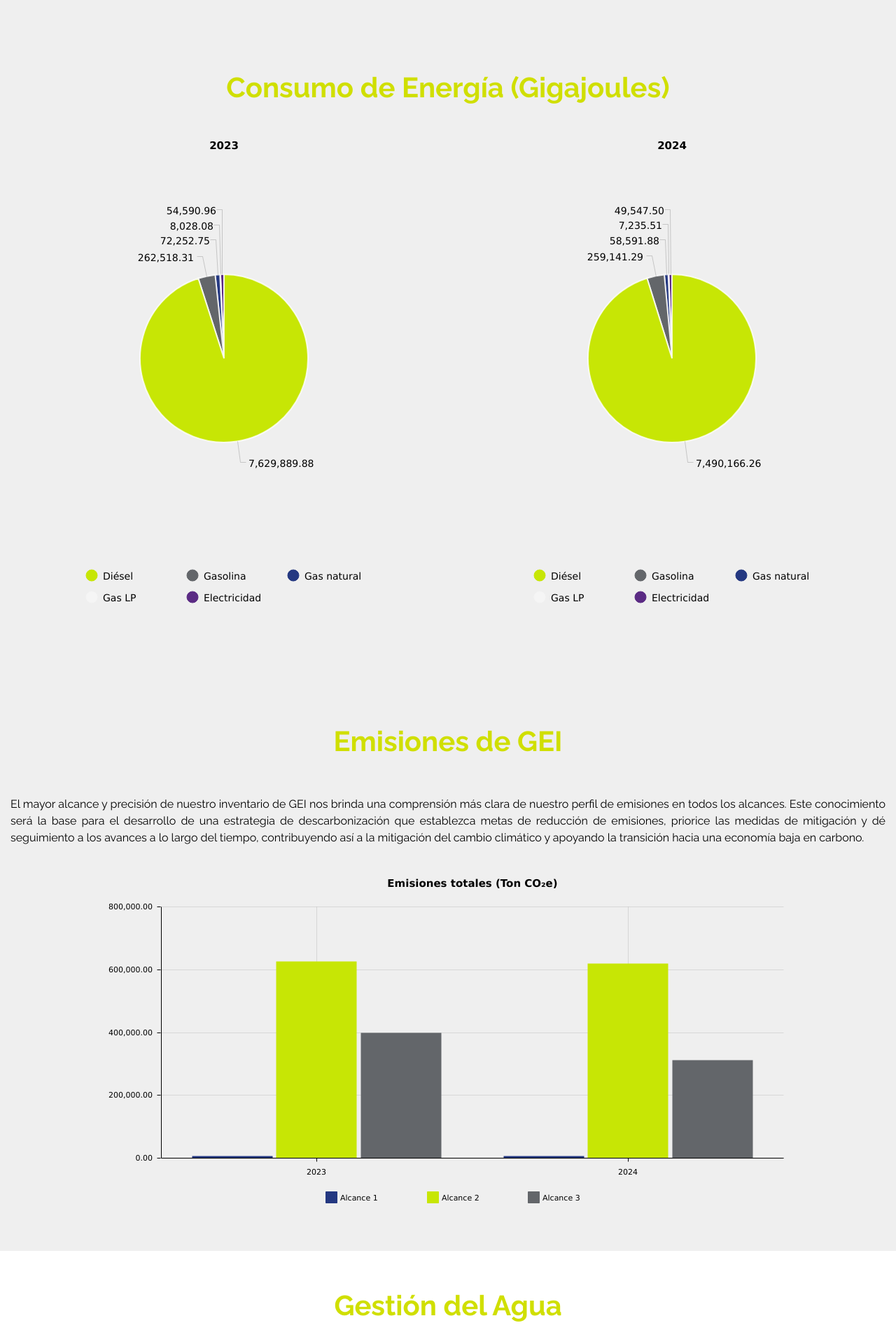
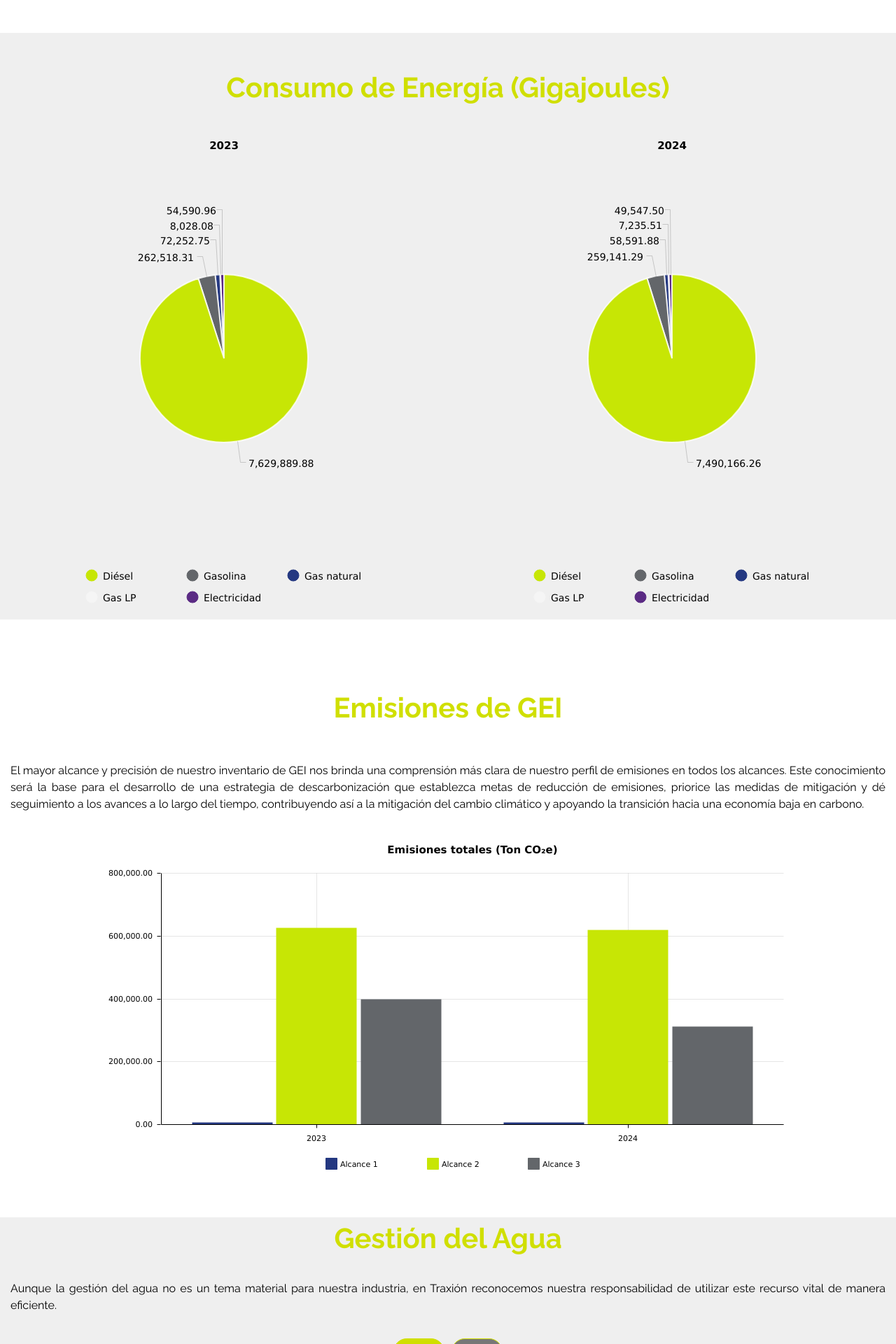
Before and after one commit to PabloDC99/TraxionESG, a Django app: page /es/ambiental in a window 1280 px wide. Shown: the part 2887-4807 px from the top of the page at 70% size. Run offline with Django 3.2, Linux system fonts and the light colour scheme; some libraries are stand-ins or nearby versions.

Commit message:
fix seccion planeta

```diff
--- a/frontend/templates/es/frontend/ambiental.html
+++ b/frontend/templates/es/frontend/ambiental.html
@@ -15,7 +15,7 @@
 {% endblock %}
 
 {% block wrapper %}
-    <div class="content-wrap">
+    <section class="container-fluid">
         <div class="container-fluid" style="background-color: white;">
             <div class="container" style=" padding-bottom: 30px !important;">
                 <div id="gestion_ambiental" class="wow fadeInUp" data-wow-duration="1s">
@@ -27,16 +27,15 @@
                         contribuyendo activamente a un porvenir más sostenible.
                     </p>
                     <div class="fondo-con-boton">
-                        <a class="boton-sobre-fondo" href="#iniciativas" style="font-weight: bolder">Nuestras iniciativas</a>
+                        <a class="boton-sobre-fondo" href="" style="font-weight: bolder">Nuestras iniciativas</a>
                     </div>
                 </div>
             </div>
         </div>
-        <section id="negocios" class="container-fluid" style="background-color: #efefef;">
-            <div class="container">
+
+        <div class="container" id="gestion_entorno">
             <h1 class="text-center mt-3" style="color: #d0df00; padding-top: 30px;">Gestión del Entorno Natural</h1>
             <div id="cardsContainer" class="row my-4" style="position: relative; min-height: 500px;">
-
                 <div class="col-md-6 col-sm-12 card cards mb-3 card-shadow expandable-card" data-card="A">
                     <div class="short-content">
                         <div class="row no-gutters">
@@ -244,44 +243,50 @@
             </div>
         </div>
     </section>
-{#        <div class="container-fluid" style="background-color: #f8f9fa; padding: 50px 0;">#}
-{#            <div class="container">#}
-{#                <h1 class="text-center mb-5" style="color: #d0df00; font-weight: bold;">Economía Circular</h1>#}
+{#<div class="circle-container"> #}
+{#  <div class="circle-item" style="--i: 0;">#}
+{#    <img src="{% static 'images/ambiental/eco_circular.svg' %}" alt="Ecodiseño" class="circle-icon">#}
+{#    <div class="">#}
+{#      <h3>Uso eficiente de recursos</h3>#}
+{#      <p>Priorizamos la eficiencia en el uso de recursos, integrando principios de economía circular en todas nuestras operaciones.</p>#}
+{#    </div>#}
+{#  </div>#}
 {##}
-{#                <div class="loop-container">#}
-{#                    <div class="center-image">#}
-{#                        <img src="{% static 'images/ambiental/eco_circular.svg' %}" alt="Eco Circular"/>#}
-{#                    </div>#}
-{#                    <div class="bullet" style="--i: 0; --angle: 0deg; --distancia: 130px;">#}
-{#                        <h3>Uso eficiente de recursos</h3>#}
-{#                        <p>Priorizamos la eficiencia en el uso de recursos, integrando principios de economía circular#}
-{#                            en todas nuestras operaciones.</p>#}
-{#                    </div>#}
-{#                    <div class="bullet" style="--i: 1; --angle: 65deg; --distancia: 240px;">#}
-{#                        <h3>Renovación de llantas</h3>#}
-{#                        <p>Implementamos un programa de renovación de llantas que en 2024 permitió reutilizar 17,752#}
-{#                            unidades (51.5% del total), evitando 1,695 tCO₂e y generando ahorros netos de Ps. 2.07#}
-{#                            millones.</p>#}
-{#                    </div>#}
-{#                    <div class="bullet" style="--i: 2; --angle: 150deg; --distancia: 250px;">#}
-{#                        <h3>Disposición responsable</h3>#}
-{#                        <p>Las llantas que no pueden renovarse se entregan a proveedores autorizados que garantizan su#}
-{#                            adecuada disposición y tratamiento.</p>#}
-{#                    </div>#}
-{#                    <div class="bullet" style="--i: 3; --angle: 220deg; --distancia: 230px;">#}
-{#                        <h3>Reutilización de materiales</h3>#}
-{#                        <p>Devolvemos baterías y componentes de motor a los proveedores para su reutilización,#}
-{#                            manteniéndolos dentro de la cadena de valor.</p>#}
-{#                    </div>#}
+{#  <div class="circle-item" style="--i: 1;">#}
+{#    <img src="{% static 'images/ambiental/eco_circular.svg' %}" alt="Producción" class="circle-icon">#}
+{#    <div class="">#}
+{#      <h3>Renovación de llantas</h3>#}
+{#      <p>Implementamos un programa de renovación de llantas que en 2024 permitió reutilizar 17,752 unidades (51.5% del total), evitando 1,695 tCO₂e y generando ahorros netos de Ps. 2.07 millones.</p>#}
+{#    </div>#}
+{#  </div>#}
 {##}
-{#                    <div class="bullet" style="--i: 4; --angle: 310deg; --distancia: 260px;">#}
-{#                        <h3>Innovación y circularidad en empaques y agua</h3>#}
-{#                        <p>Promovemos conciencia ecológica comunitaria.</p>#}
-{#                    </div>#}
-{#                </div>#}
-{#            </div>#}
-{#        </div>#}
-        <div id="desempeño" class="container">
+{#  <div class="circle-item" style="--i: 2;">#}
+{#    <img src="{% static 'images/ambiental/eco_circular.svg' %}" alt="Uso" class="circle-icon">#}
+{#    <div class="">#}
+{#      <h3>Disposición responsable</h3>#}
+{#      <p>Las llantas que no pueden renovarse se entregan a proveedores autorizados que garantizan su adecuada disposición y tratamiento.</p>#}
+{#    </div>#}
+{#  </div>#}
+{##}
+{#  <div class="circle-item" style="--i: 3;">#}
+{#    <img src="{% static 'images/ambiental/eco_circular.svg' %}" alt="Reencauche" class="circle-icon">#}
+{#    <div class="">#}
+{#      <h3>Reutilización de materiales</h3>#}
+{#      <p>Devolvemos baterías y componentes de motor a los proveedores para su reutilización, manteniéndolos dentro de la cadena de valor.</p>#}
+{#    </div>#}
+{#  </div>#}
+{##}
+{#  <div class="circle-item" style="--i: 4;">#}
+{#    <img src="{% static 'images/ambiental/eco_circular.svg' %}" alt="Reciclaje" class="circle-icon">#}
+{#    <div class="">#}
+{#      <h3>Innovación y circularidad en empaques y agua</h3>#}
+{#      <p>En el negocio Pharma usamos hieleras reutilizables y biodegradables, y operamos plantas de tratamiento de aguas residuales para reutilizar agua en lavado y riego.</p>#}
+{#    </div>#}
+{#  </div>#}
+{#</div>#}
+
+
+    <section id="gestion_energia" class="container">
         <div id="desempeño_ambiental" class="wow fadeInUp" data-wow-duration="1s">
             <h1 class="text-center mt-5 mb-5" style="color: #d0df00;">Gestión de energía y combustible</h1>
             <p class="text-justify wow fadeInUp pb-5" data-wow-duration="1s">
@@ -306,39 +311,39 @@
                         <p>1. Sustitución de la iluminación tradicional por tecnología LED</p>
                     </div>
                     <div class="col-4">
-                            <img class="img1" src="{% static 'images/ambiental/energética_1.png' %}">
+                        <img src="{% static 'images/ambiental/energética_1.png' %}" style="max-width: 60%">
                     </div>
                     <div class="col-8">
                         <p>2. Instalación de sensores de movimiento para reducir el uso innecesario de
                             electricidad</p>
                     </div>
                     <div class="col-4">
-                            <img class="img1" src="{% static 'images/ambiental/energética_2.png' %}">
+                        <img src="{% static 'images/ambiental/energética_2.png' %}" style="max-width: 60%">
                     </div>
                     <div class="col-8">
                         <p>3. Instalación de paneles solares</p>
                     </div>
                     <div class="col-4">
-                            <img class="img1" src="{% static 'images/ambiental/energética_3.png' %}">
+                        <img src="{% static 'images/ambiental/energética_3.png' %}" style="max-width: 60%">
                     </div>
                     <div class="col-8">
                         <p>4. Adquisición de equipos energéticamente eficientes en todas nuestras unidades de
                             negocio</p>
                     </div>
                     <div class="col-4">
-                            <img class="img1" src="{% static 'images/ambiental/energética_4.png' %}">
+                        <img src="{% static 'images/ambiental/energética_4.png' %}" style="max-width: 60%">
                     </div>
                     <div class="col-8">
                         <p>5.Capacitaciones para crear conciencia sobre la conservación de energía y generar una
                             cultura de eficiencia</p>
                     </div>
                     <div class="col-4">
-                            <img class="img1" src="{% static 'images/ambiental/energética_5.png' %}">
+                        <img src="{% static 'images/ambiental/energética_5.png' %}" style="max-width: 60%">
                     </div>
                 </div>
             </div>
         </div>
-        </div>
+    </section>
 
     <section id="iniciativas">
         <div class="container mb-5 mt-5">
@@ -397,7 +402,7 @@
             </div>
         </div>
     </section>
-        <section class="mt-5 mb-5">
+    <section class="content-wrap mt-5 mb-5" id="energia">
         <div class="container">
             <div class="row">
                 <div class="col-md-12 col-sm-12 px-5 mt-5 d-flex justify-content-center">
@@ -416,7 +421,7 @@
 
     <section id="emisiones">
         <div class="container py-5">
-                <h1 class="text-center mt-5 mb-5" style="color: #d0df00;">Emisiones de GEI</h1>
+            <h1 class="text-center mb-5" style="color: #d0df00;">Emisiones de GEI</h1>
             <p class="text-justify">El mayor alcance y precisión de nuestro inventario de GEI nos brinda una
                 comprensión
                 más clara de nuestro perfil de emisiones en todos los alcances. Este conocimiento será la base para
@@ -431,12 +436,14 @@
             </div>
         </div>
     </section>
-    </div>
+
+    <section class="content-wrap" id="agua" >
         <div class="container">
             <div id="gestion_agua" class="wow fadeInUp" data-wow-duration="1s">
-            <h1 class="text-center mt-5 mb-5" style="color: #d0df00;">Gestión del Agua</h1>
+                <h1 class="text-center " style="color: #d0df00;">Gestión del Agua</h1>
                 <p class="text-justify wow fadeInUp" data-wow-duration="1s">
-                Aunque la gestión del agua no es un tema material para nuestra industria, en Traxión reconocemos nuestra
+                    Aunque la gestión del agua no es un tema material para nuestra industria, en Traxión reconocemos
+                    nuestra
                     responsabilidad de utilizar este recurso vital de manera eficiente.
                 </p>
                 <article id="downloadv2">
@@ -508,12 +515,14 @@
                 </article>
             </div>
         </div>
-
+    </section>
+    <section id="residuos">
         <div class="container mt-5 mb-5">
             <div id="residuos" class="wow fadeInUp" data-wow-duration="1s">
                 <h1 class="text-center mt-5 mb-5" style="color: #d0df00;">Gestión de Residuos</h1>
                 <p class="text-justify wow fadeInUp" data-wow-duration="1s">
-                Estamos comprometidos con mejorar nuestras prácticas de gestión de residuos mediante un enfoque integral
+                    Estamos comprometidos con mejorar nuestras prácticas de gestión de residuos mediante un enfoque
+                    integral
                     a nivel corporativo.
                 </p>
             </div>
@@ -565,7 +574,7 @@
             </table>
         </div>
 
-    <section id="cambio_climatico" class="content-wrap">
+
         <div id="otras_actividades" class="container" style="padding: 50px 0">
             <div class="row">
                 <div
--- a/frontend/templates/partials/menu.html
+++ b/frontend/templates/partials/menu.html
@@ -9,46 +9,46 @@
         </a>
     </li>
     <li class="sub">
-        <a href="{% url 'materialidad' %}">
+        <a href="">
             <div>{% trans 'Modelo ASG' %}</div>
         </a>
-        <ul>
-            <li class="">
-                <a href="{% url 'materialidad' %}?target=acciones">
-                    <div>{% trans "MODELO DE SOSTENIBILIDAD" %}</div>
-                </a>
-            </li>
-            <li class="">
-                <a href="{% url 'materialidad' %}?target=ejes">
-                    <div>{% trans "MODELO DE GESTIÓN" %}</div>
-                </a>
-            </li>
-            <li class="">
-                <a href="{% url 'materialidad' %}?target=modelo-sus">
-                    <div>{% trans "ESTRATEGIA DE SOSTENIBILIDAD" %}</div>
-                </a>
-            </li>
-            <li class="">
-                <a href="{% url 'materialidad' %}?target=grupos">
-                    <div>{% trans "GRUPOS DE INTERÉS" %}</div>
-                </a>
-            </li>
-            <li class="">
-                <a href="{% url 'materialidad' %}?target=actualizacion-sus">
-                    <div>{% trans "MATERIALIDAD" %}</div>
-                </a>
-            </li>
-            <li class="">
-                <a href="{% url 'materialidad' %}?target=contribucion_ods">
-                    <div>{% trans "CONTRIBUCIÓN A LOS ODS" %}</div>
-                </a>
-            </li>
-            <li class="">
-                <a href="{% url 'materialidad' %}?target=descargable">
-                    <div>{% trans "CONTENIDO DESCARGABLE" %}</div>
-                </a>
-            </li>
-        </ul>
+{#        <ul>#}
+{#            <li class="">#}
+{#                <a href="{% url 'materialidad' %}?target=acciones">#}
+{#                    <div>{% trans "MODELO DE SOSTENIBILIDAD" %}</div>#}
+{#                </a>#}
+{#            </li>#}
+{#            <li class="">#}
+{#                <a href="{% url 'materialidad' %}?target=ejes">#}
+{#                    <div>{% trans "MODELO DE GESTIÓN" %}</div>#}
+{#                </a>#}
+{#            </li>#}
+{#            <li class="">#}
+{#                <a href="{% url 'materialidad' %}?target=modelo-sus">#}
+{#                    <div>{% trans "ESTRATEGIA DE SOSTENIBILIDAD" %}</div>#}
+{#                </a>#}
+{#            </li>#}
+{#            <li class="">#}
+{#                <a href="{% url 'materialidad' %}?target=grupos">#}
+{#                    <div>{% trans "GRUPOS DE INTERÉS" %}</div>#}
+{#                </a>#}
+{#            </li>#}
+{#            <li class="">#}
+{#                <a href="{% url 'materialidad' %}?target=actualizacion-sus">#}
+{#                    <div>{% trans "MATERIALIDAD" %}</div>#}
+{#                </a>#}
+{#            </li>#}
+{#            <li class="">#}
+{#                <a href="{% url 'materialidad' %}?target=contribucion_ods">#}
+{#                    <div>{% trans "CONTRIBUCIÓN A LOS ODS" %}</div>#}
+{#                </a>#}
+{#            </li> #}
+{#            <li class="">#}
+{#                <a href="{% url 'materialidad' %}?target=descargable">#}
+{#                    <div>{% trans "CONTENIDO DESCARGABLE" %}</div>#}
+{#                </a>#}
+{#            </li>#}
+{#        </ul>#}
     </li>
 
     <li class="sub">
@@ -57,116 +57,121 @@
         </a>
             <ul>
             <li class="">
-                <a href="{% url 'ambiental' %}?target=gestion_ambiental">
-                    <div>{% trans "Gestión Ambiental" %}</div>
+                <a href="{% url 'ambiental' %}?target=gestion_entorno">
+                    <div>{% trans "Gestión del Entorno Natural" %}</div>
                 </a>
             </li>
             <li class="">
-                <a href="{% url 'ambiental' %}?target=negociosos">
-                    <div>{% trans "Negocio Sostenible" %}</div>
+                <a href="{% url 'ambiental' %}?target=gestion_energia">
+                    <div>{% trans "Gestión de energía y combustible" %}</div>
                 </a>
             </li>
             <li class="">
-                <a href="{% url 'ambiental' %}?target=ihistoria">
-                    <div>{% trans "Parques sostenibles y gestión de ciclo de vida" %}</div>
+                <a href="{% url 'ambiental' %}?target=energia">
+                    <div>{% trans "Consumo de Energía" %}</div>
                 </a>
             </li>
             <li class="">
-                <a href="{% url 'ambiental' %}?target=desempeño">
-                    <div>{% trans "Desempeño Ambiental" %}</div>
+                <a href="{% url 'ambiental' %}?target=emisiones">
+                    <div>{% trans "Emisiones de GEI" %}</div>
                 </a>
             </li>
             <li class="">
-                <a href="{% url 'ambiental' %}?target=cambio_climatico">
-                    <div>{% trans "Cambio Climático" %}</div>
+                <a href="{% url 'ambiental' %}?target=agua">
+                    <div>{% trans "Gestión del Agua" %}</div>
+                </a>
+            </li>
+            <li class="">
+                <a href="{% url 'ambiental' %}?target=residuos">
+                    <div>{% trans "Gestión de Residuos" %}</div>
                 </a>
             </li>
         </ul>
     </li>
     <li class="sub">
-        <a href="{% url 'responsabilidad_social' %}">
+        <a href="">
             <div>{% trans 'COMUNIDAD' %}</div>
         </a>
-      <ul>
-            <li class="">
-                <a href="{% url 'responsabilidad_social' %}?target=acciones">
-                    <div>{% trans "Nuestro Talento" %}</div>
-                </a>
-            </li>
-            <li class="">
-                <a href="{% url 'responsabilidad_social' %}?target=cultura">
-                    <div>{% trans "Salud, Seguridad y Bienestar" %}</div>
-                </a>
-            </li>
-            <li class="">
-                <a href="{% url 'responsabilidad_social' %}?target=diversidad_colaboradores">
-                    <div>{% trans "Diversidad de Colaboradores" %}</div>
-                </a>
-            </li>
-            <li class="">
-                <a href="{% url 'responsabilidad_social' %}?target=fuerza_laboral">
-                    <div>{% trans "Fuerza laboral" %}</div>
-                </a>
-            </li>
-            <li class="">
-                <a href="{% url 'responsabilidad_social' %}?target=desarrollo">
-                    <div>{% trans "Desarrollo Profesional y Laboral" %}</div>
-                </a>
-            </li>
-            <li class="">
-                <a href="{% url 'responsabilidad_social' %}?target=formacion">
-                    <div>{% trans "Formación y Educación" %}</div>
-                </a>
-            </li>
-            <li class="">
-                <a href="{% url 'responsabilidad_social' %}?target=comunidades">
-                    <div>{% trans "Nuestras Comunidades y Responsabilidad Social" %}</div>
-                </a>
-            </li>
-             <li class="">
-                <a href="{% url 'responsabilidad_social' %}?target=comunidad">
-                    <div>{% trans "Apoyo a la comunidad" %}</div>
-                </a>
-            </li>
-             <li class="">
-                <a href="{% url 'responsabilidad_social' %}?target=propiedades">
-                    <div>{% trans "Nuestras propiedades" %}</div>
-                </a>
-            </li>
-        </ul>
+{#      <ul>#}
+{#            <li class="">#}
+{#                <a href="{% url 'responsabilidad_social' %}?target=acciones">#}
+{#                    <div>{% trans "Nuestro Talento" %}</div>#}
+{#                </a>#}
+{#            </li>#}
+{#            <li class="">#}
+{#                <a href="{% url 'responsabilidad_social' %}?target=cultura">#}
+{#                    <div>{% trans "Salud, Seguridad y Bienestar" %}</div>#}
+{#                </a>#}
+{#            </li>#}
+{#            <li class="">#}
+{#                <a href="{% url 'responsabilidad_social' %}?target=diversidad_colaboradores">#}
+{#                    <div>{% trans "Diversidad de Colaboradores" %}</div>#}
+{#                </a>#}
+{#            </li>#}
+{#            <li class="">#}
+{#                <a href="{% url 'responsabilidad_social' %}?target=fuerza_laboral">#}
+{#                    <div>{% trans "Fuerza laboral" %}</div>#}
+{#                </a>#}
+{#            </li>#}
+{#            <li class="">#}
+{#                <a href="{% url 'responsabilidad_social' %}?target=desarrollo">#}
+{#                    <div>{% trans "Desarrollo Profesional y Laboral" %}</div>#}
+{#                </a>#}
+{#            </li>#}
+{#            <li class="">#}
+{#                <a href="{% url 'responsabilidad_social' %}?target=formacion">#}
+{#                    <div>{% trans "Formación y Educación" %}</div>#}
+{#                </a>#}
+{#            </li>#}
+{#            <li class="">#}
+{#                <a href="{% url 'responsabilidad_social' %}?target=comunidades">#}
+{#                    <div>{% trans "Nuestras Comunidades y Responsabilidad Social" %}</div>#}
+{#                </a>#}
+{#            </li>#}
+{#             <li class="">#}
+{#                <a href="{% url 'responsabilidad_social' %}?target=comunidad">#}
+{#                    <div>{% trans "Apoyo a la comunidad" %}</div>#}
+{#                </a>#}
+{#            </li>#}
+{#             <li class="">#}
+{#                <a href="{% url 'responsabilidad_social' %}?target=propiedades">#}
+{#                    <div>{% trans "Nuestras propiedades" %}</div>#}
+{#                </a>#}
+{#            </li>#}
+{#        </ul>#}
     </li>
     <li class="sub">
-        <a href="{% url 'gobernanza' %}">
+        <a href="">
             <div>{% trans 'Gobernanza' %}</div>
         </a>
-      <ul>
-            <li class="">
-                <a href="{% url 'gobernanza' %}?target=gobierno">
-                    <div>{% trans "Gobierno Corporativo" %}</div>
-                </a>
-            </li>
-            <li class="">
-                <a href="{% url 'gobernanza' %}?target=consejo">
-                    <div>{% trans "Consejo de Administración" %}</div>
-                </a>
-            </li>
-            <li class="">
-                <a href="{% url 'gobernanza' %}?target=comite">
-                    <div>{% trans "Equipo directivo" %}</div>
-                </a>
-            </li>
-            <li class="">
-                <a href="{% url 'gobernanza' %}?target=etica">
-                    <div>{% trans "Ética y transparencia" %}</div>
-                </a>
-            </li>
-            <li class="">
-                <a href="{% url 'gobernanza' %}?target=riesgos">
-                    <div>{% trans "Ciberseguridad" %}</div>
-                </a>
-            </li>
-        </ul>
-    </li>
+{#      <ul>#}
+{#            <li class="">#}
+{#                <a href="{% url 'gobernanza' %}?target=gobierno">#}
+{#                    <div>{% trans "Gobierno Corporativo" %}</div>#}
+{#                </a>#}
+{#            </li>#}
+{#            <li class="">#}
+{#                <a href="{% url 'gobernanza' %}?target=consejo">#}
+{#                    <div>{% trans "Consejo de Administración" %}</div>#}
+{#                </a>#}
+{#            </li>#}
+{#            <li class="">#}
+{#                <a href="{% url 'gobernanza' %}?target=comite">#}
+{#                    <div>{% trans "Equipo directivo" %}</div>#}
+{#                </a>#}
+{#            </li>#}
+{#            <li class="">#}
+{#                <a href="{% url 'gobernanza' %}?target=etica">#}
+{#                    <div>{% trans "Ética y transparencia" %}</div>#}
+{#                </a>#}
+{#            </li>#}
+{#            <li class="">#}
+{#                <a href="{% url 'gobernanza' %}?target=riesgos">#}
+{#                    <div>{% trans "Ciberseguridad" %}</div>#}
+{#                </a>#}
+{#            </li>#}
+{#        </ul>#}
+{#    </li>#}
 
 {#    <li class="sub">#}
 {#        <a href="#">#}
```
Lines whose indentation alone changed are shown as unchanged.
